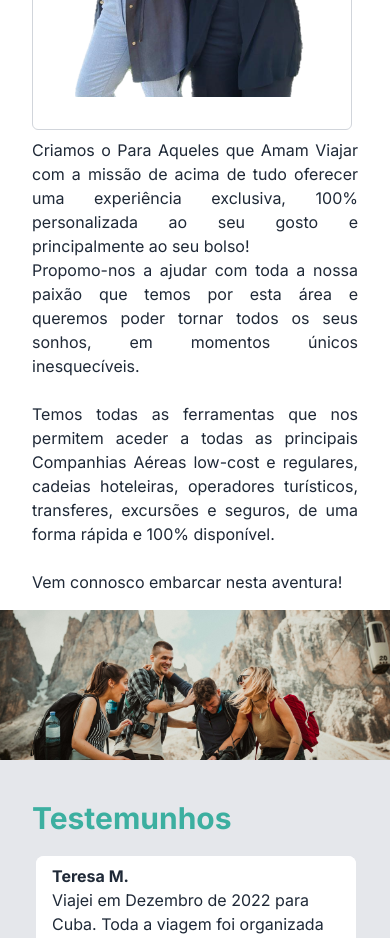
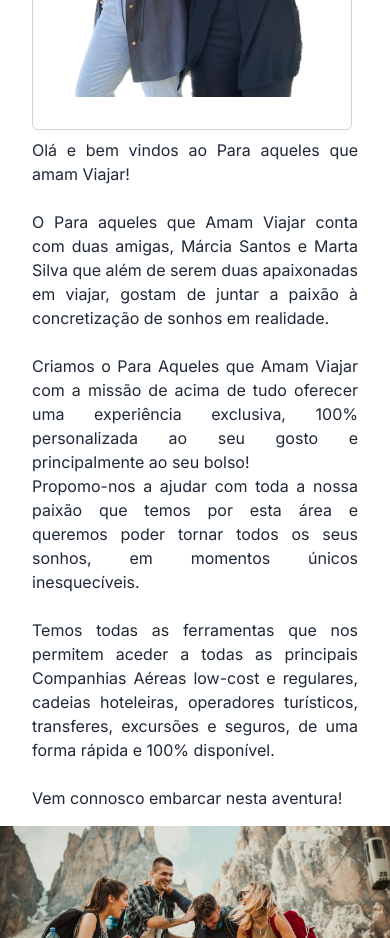
Before and after one commit to Usedtron/travel-agency, a Next.js app: page / in a window 390 px wide. Shown: the part 2000-2938 px from the top of the page. Built offline with nearby package versions, Linux system fonts and the light colour scheme.

Commit message:
update mobile quem somos text

```diff
--- a/app/page.tsx
+++ b/app/page.tsx
@@ -104,16 +104,21 @@ export default function Home() {
               />
             </div>
             {/* Conteúdo da seção Quem Somos */}
-            <div className="hidden md:flex md:flex-row">
-              <p className="text-justify w-3/5 md:flex md:justify-center md:items-center">
+            <div className="flex flex-row">
+              <p className="text-justify md:w-3/5 md:flex md:justify-center md:items-center">
                 Olá e bem vindos ao Para aqueles que amam Viajar!
                 <br />
                 <br /> O Para aqueles que Amam Viajar conta com duas amigas,
                 Márcia Santos e Marta Silva que além de serem duas apaixonadas
                 em viajar, gostam de juntar a paixão à concretização de sonhos
                 em realidade.
+                <br />
+                <br />
+                Criamos o Para Aqueles que Amam Viajar com a missão de acima de
+                tudo oferecer uma experiência exclusiva, 100% personalizada ao
+                seu gosto e principalmente ao seu bolso!
               </p>
-              <div className="w-2/5 flex justify-center items-center">
+              <div className=" hidden md:w-2/5 md:flex md:justify-center md:items-center">
                 <Image
                   className="owner"
                   src="/owner.png"
@@ -123,11 +128,6 @@ export default function Home() {
                 />
               </div>
             </div>
-            <p className="text-justify">
-              Criamos o Para Aqueles que Amam Viajar com a missão de acima de
-              tudo oferecer uma experiência exclusiva, 100% personalizada ao seu
-              gosto e principalmente ao seu bolso!
-            </p>
             <p className="text-justify">
               Propomo-nos a ajudar com toda a nossa paixão que temos por esta
               área e queremos poder tornar todos os seus sonhos, em momentos
```
